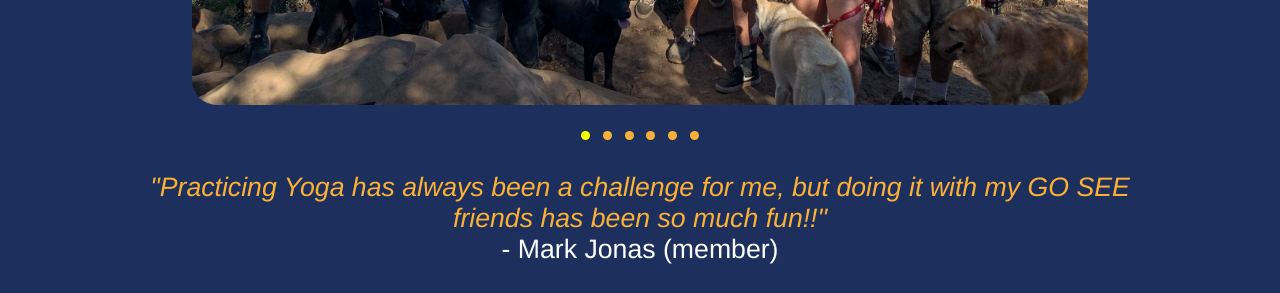
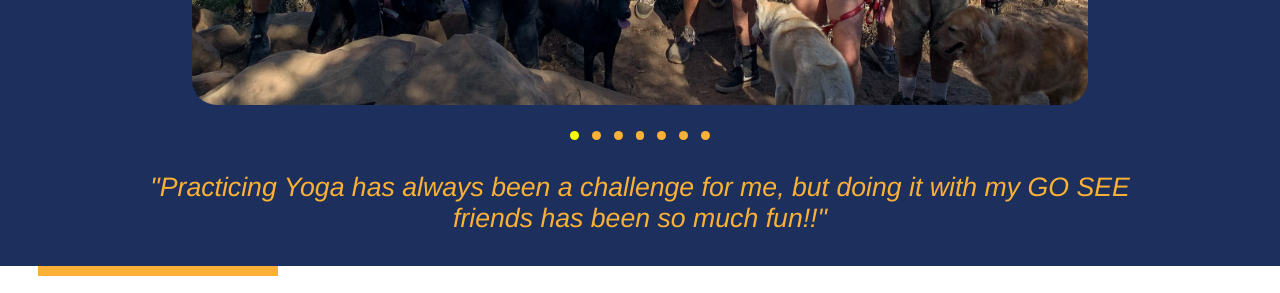
Before and after one commit to hack4impact-calpoly/go-see-foundation, a Next.js app: page / in a window 1280 px wide. Shown: the part 1500-1793 px from the top of the page. Built offline with nearby package versions, Linux system fonts and the light colour scheme; no server answers; the database is empty.

Commit message:
feat: additional pictures, removed author

```diff
--- a/src/app/components/Carousel.tsx
+++ b/src/app/components/Carousel.tsx
@@ -9,12 +9,10 @@
   images,
   imageAlts,
   quotes,
-  quoteSrc,
 }: {
   images: Array<string>;
   imageAlts: Array<string>;
   quotes: Array<string>;
-  quoteSrc: Array<string>;
 }) {
   const [currentIndex, setCurrentIndex] = useState(0);
   const [direction, setDirection] = useState("left");
@@ -152,7 +150,6 @@
       </div>
       <div className={styles.quoteContainer}>
         <p className={styles.quote}>&quot;{quotes[currentIndex]}&quot;</p>
-        <p className={styles.quoteSrc}>- {quoteSrc[currentIndex]}</p>
       </div>
       {/* </div> */}
     </div>
--- a/src/app/components/carousel.module.css
+++ b/src/app/components/carousel.module.css
@@ -161,6 +161,7 @@
   font-style: italic;
   color: #fbb135;
   margin-top: 2.5%;
+  margin-bottom: 2.5%;
 }
 
 .quoteSrc {
--- a/src/app/page.tsx
+++ b/src/app/page.tsx
@@ -67,28 +67,22 @@
       <Carousel
         images={[
           "/Group_Photo.jpeg",
-          "/Park.jpg",
           "/Three_Bridges_Hike.png",
           "Pismo_Beach_Hike.jpg",
           "Kayaking.jpg",
           "/Ziplining.jpg",
+          "/Garden_Tour.jpg",
+          "/Bike.jpg",
         ]}
         imageAlts={["a group photo", "three bridges hike", "the go see logo"]}
         quotes={[
           "Practicing Yoga has always been a challenge for me, but doing it with my GO SEE friends has been so much fun!!",
-          "I am still on a HIGH from camp, I thought I better let you know how GRATEFUL I am",
           "Beautiful Hike at Three Bridges Oak Preserve with Delta Gamma and Delta Upsilon",
           "Beautiful Beach Walk at Pismo Beach",
           "Amazing Kayaking Tour in Morro Bay",
           "Fun Day of Ziplining at Santa Margarita Adventures",
-        ]}
-        quoteSrc={[
-          "Mark Jonas (member)",
-          "Robin Schneider",
-          "Quote Author",
-          "Quote Author",
-          "Quote Author",
-          "Quote Author",
+          "Visit & Tour of the Beautiful SLO Botanical Gardens",
+          "Cal Poly EyeCycle Ride",
         ]}
       />
       <HomeEvents />
```
Also changed, not shown: public/Bike.jpg (added), public/Garden_Tour.jpg (added).
